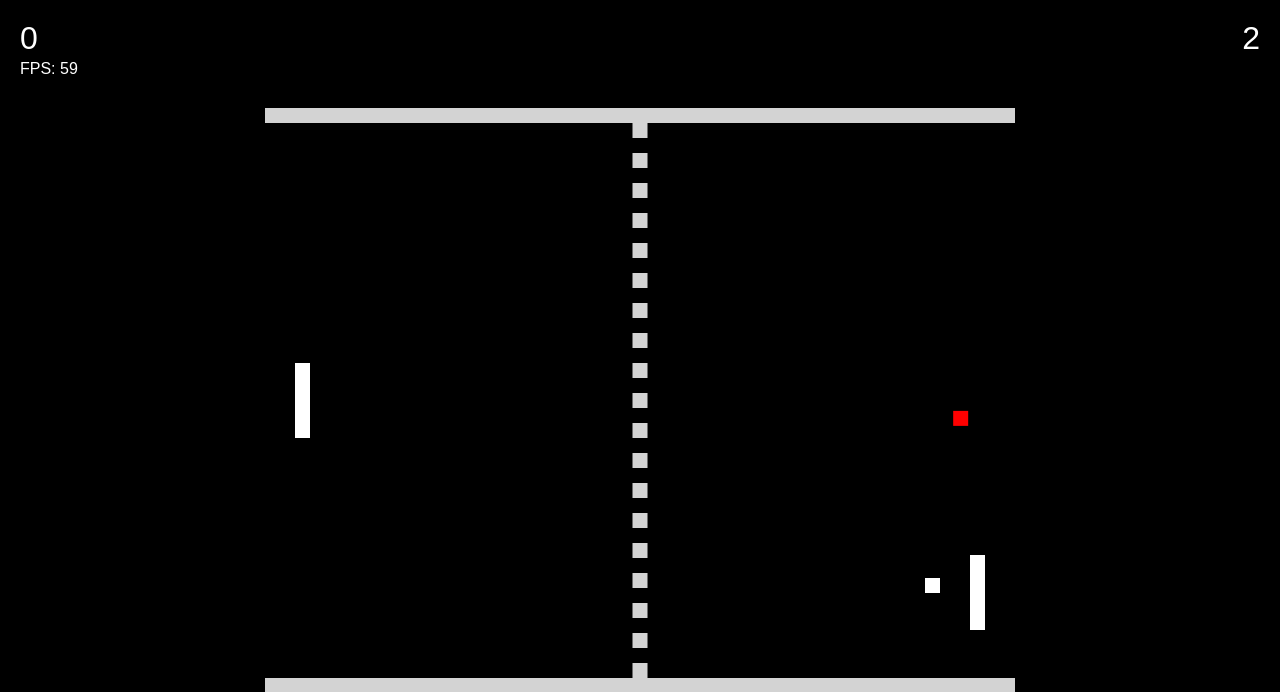
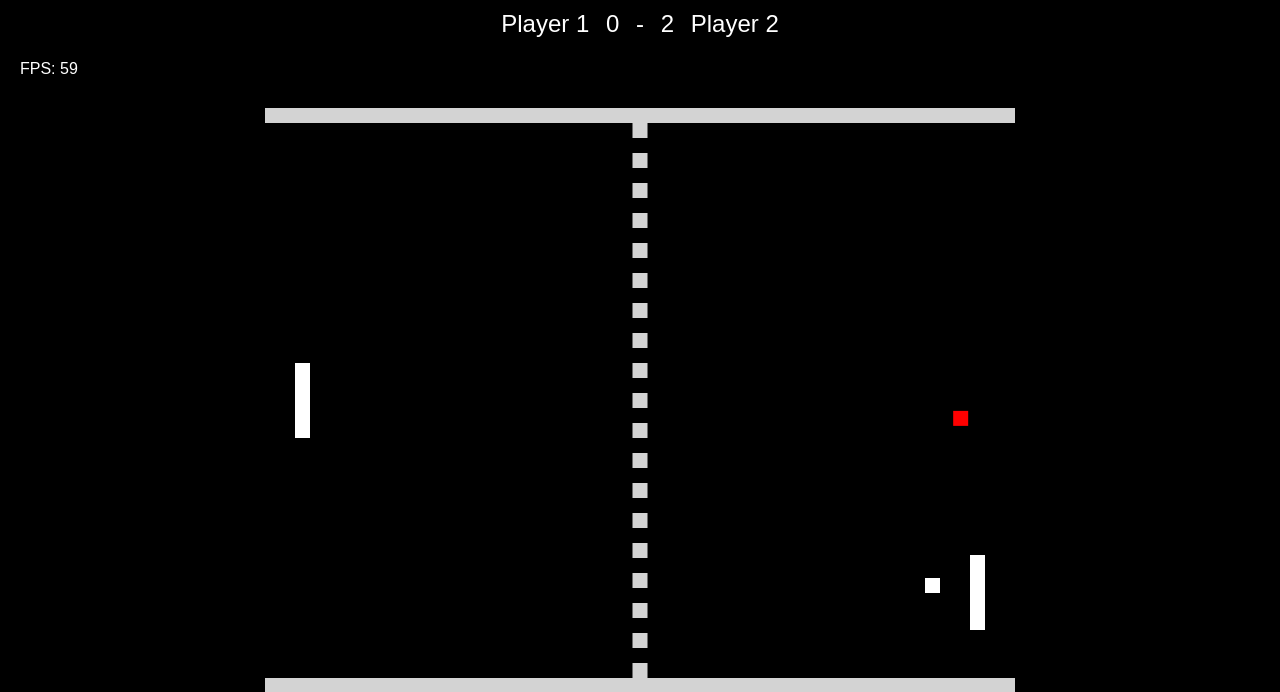
Before and after one commit to Cral-Cactus/multi-games-website, a PHP site: page /ping-pong/ping-pong.html in a window 1280 px wide. Shown: the top 692 px of the page. Run offline with PHP 8.4, Linux system fonts and the light colour scheme.

Commit message:
Added a Scoreboard

```diff
--- a/ping-pong/ping-pong.css
+++ b/ping-pong/ping-pong.css
@@ -18,11 +18,18 @@ canvas {
     z-index: 1;
 }
 
-.score {
+#scoreboard {
     position: absolute;
     color: white;
-    font-size: 32px;
-    top: 20px;
+    font-size: 24px;
+    font-family: Arial, sans-serif;
+    top: 10px;
+    width: 100%;
+    text-align: center;
+}
+
+.score {
+    margin: 0 10px;
 }
 
 #leftScore {
--- a/ping-pong/ping-pong.html
+++ b/ping-pong/ping-pong.html
@@ -7,8 +7,12 @@
     <link rel="stylesheet" href="ping-pong.css">
 </head>
 <body>
-    <div id="leftScore" class="score">0</div>
-    <div id="rightScore" class="score">0</div>
+    <div id="scoreboard">
+        <span id="leftPlayer">Player 1</span>
+        <span id="leftScore" class="score">0</span> -
+        <span id="rightScore" class="score">0</span>
+        <span id="rightPlayer">Player 2</span>
+    </div>
     <canvas width="750" height="585" id="game"></canvas>
     <script src="ping-pong.js"></script>
 </body>
--- a/ping-pong/ping-pong.js
+++ b/ping-pong/ping-pong.js
@@ -47,7 +47,7 @@ function moveAIPaddle() {
 
 function checkGameOver() {
     if (leftScore >= maxScore || rightScore >= maxScore) {
-        alert(`${leftScore >= maxScore ? 'Left' : 'Right'} player wins!`);
+        alert(`${leftScore >= maxScore ? 'Player 1' : 'Player 2'} wins!`);
         leftScore = 0;
         rightScore = 0;
         updateScore();
```
